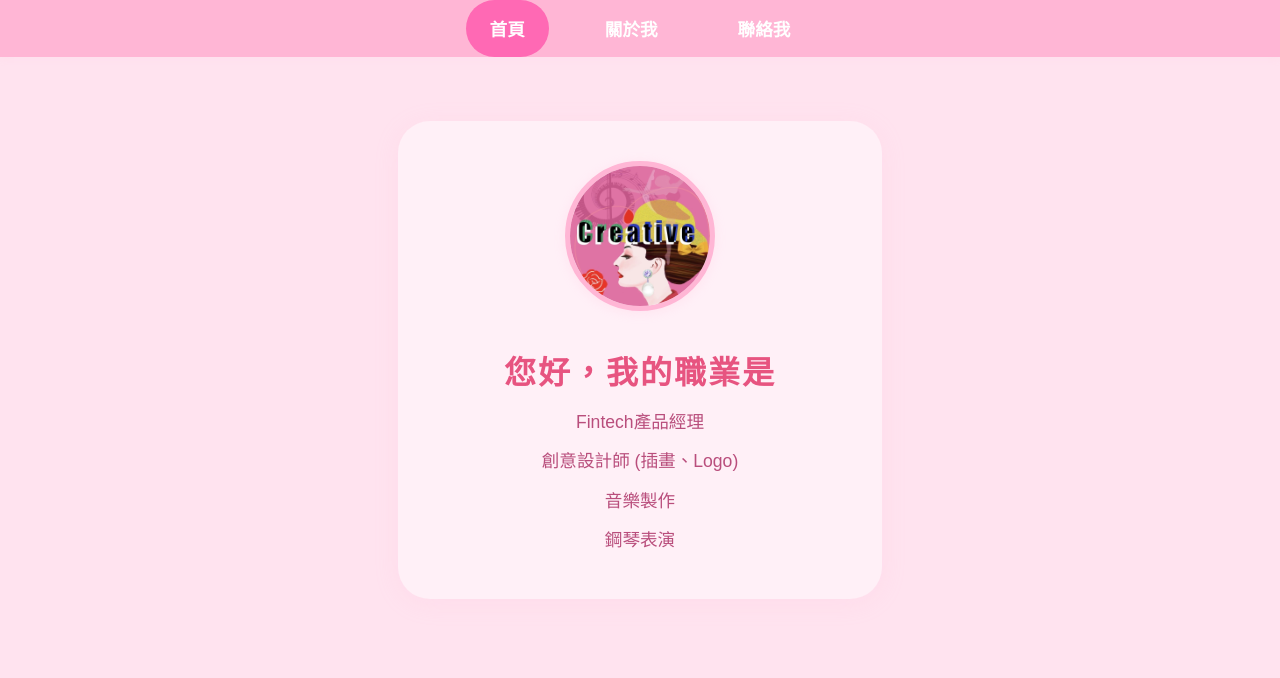
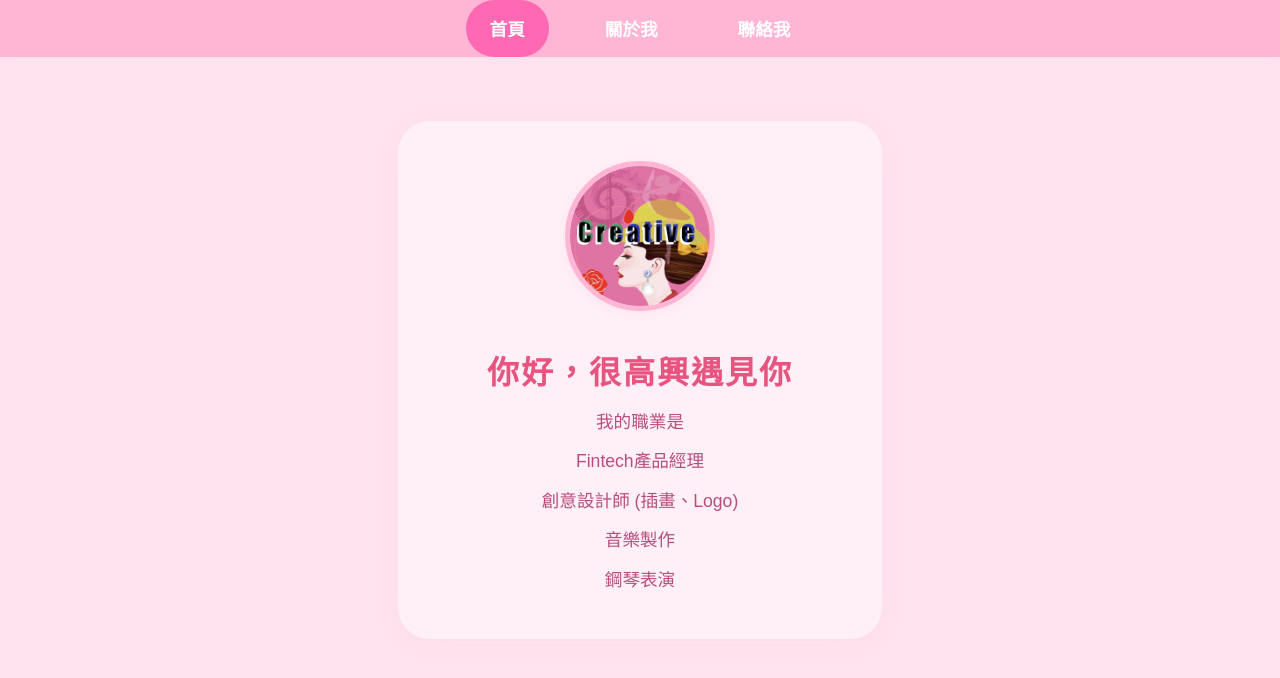
Before and after one commit to Kaye-design/Info, a plain HTML site: page index.html in a window 1280 px wide. Drawn offline with Linux system fonts and the light colour scheme.

Commit message:
index.html

```diff
--- a/index.html
+++ b/index.html
@@ -19,7 +19,8 @@
   <main>
     <section class="hero">
       <img src="assets/images/profile.jpg" alt="Kaye 個人照片" class="profile-img">
-      <h1>您好，我的職業是</h1>
+      <h1>你好，很高興遇見你</h1>
+      <h2>我的職業是</h2>
       <h2>Fintech產品經理</h2>
       <h2>創意設計師 (插畫、Logo)</h2>
       <h2>音樂製作</h2>
```
